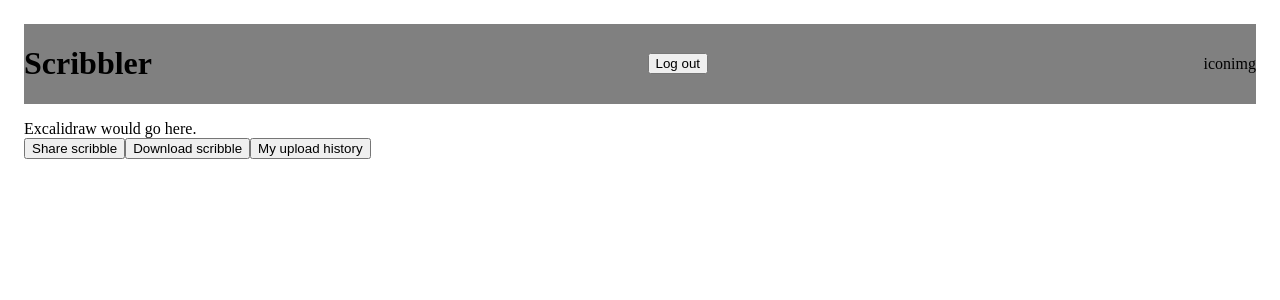
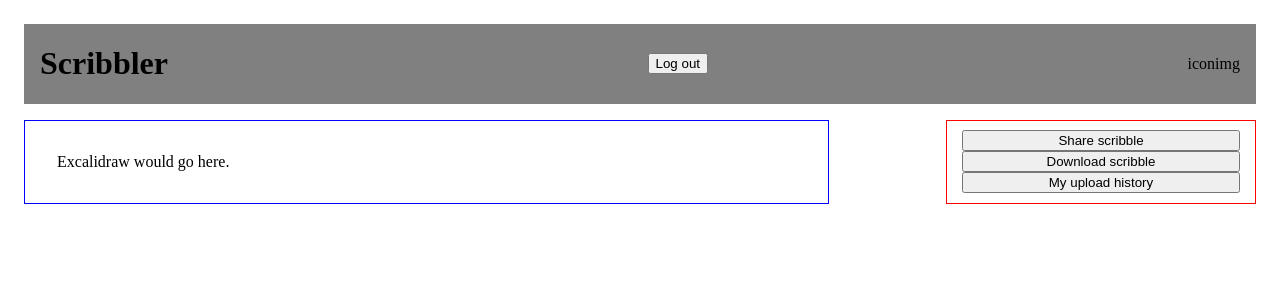
Before and after one commit to carbonsoda/scribbler, a React (Create React App) app in the folder app/: page / in a window 1280 px wide. Shown: the top 300 px of the page. Built offline with nearby package versions, Linux system fonts and the light colour scheme.

Commit message:
Add styling

```diff
--- a/app/src/App.css
+++ b/app/src/App.css
@@ -11,9 +11,32 @@
   display: flex;
   justify-content: space-between;
   align-items: center;
+  padding: 0 1rem 0 1rem;
+}
+
+.sidebar {
+  border: 1px solid red;
+  display: flex;
+  flex-direction: column;
+  align-items: center;
+  justify-content: center;
+  width: 25%;
+}
+
+.sidebar>button {
+  width: 90%
 }
 
 .main-page {
-  width: 90%;
+  display: flex;
+  flex-direction: row;
+  justify-content: space-between;
   height: 80%;
 }
+
+.draw-panel {
+  border: 1px solid blue;
+  width: 60%;
+  height: 100%;
+  padding: 2rem;
+}
```
